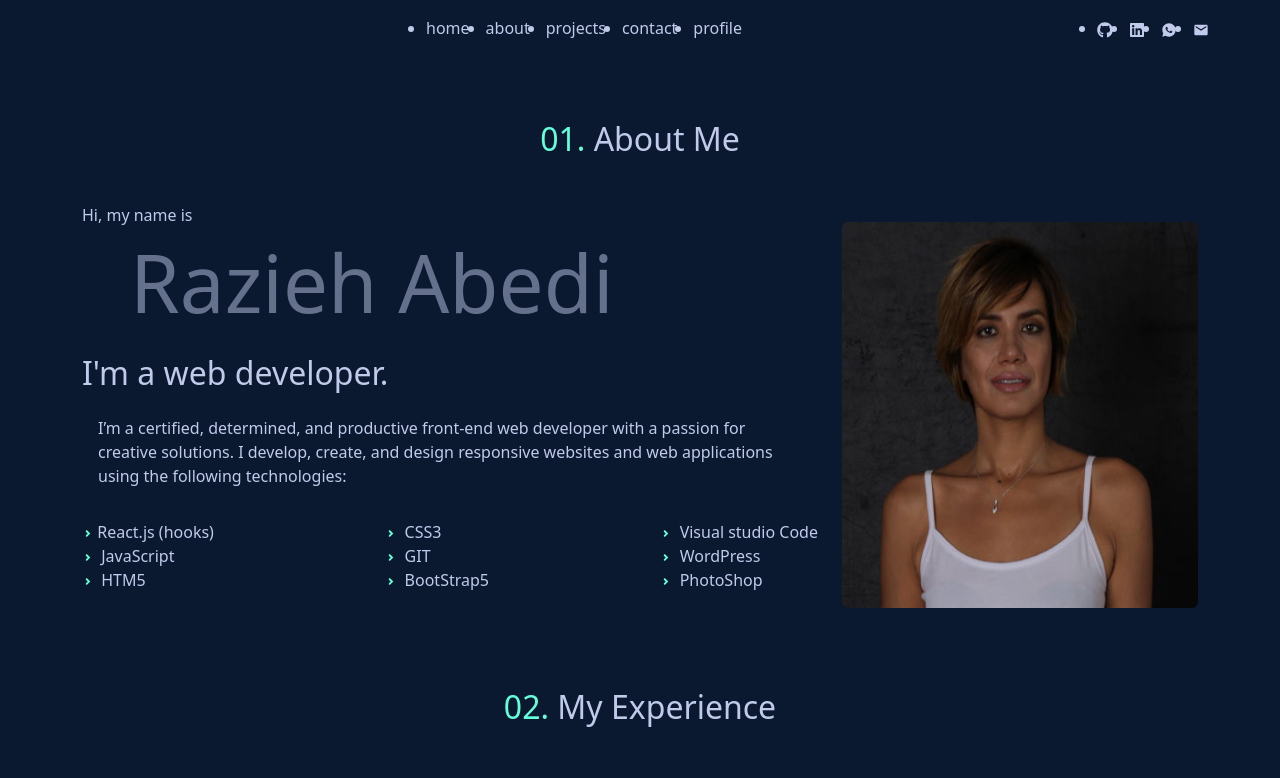
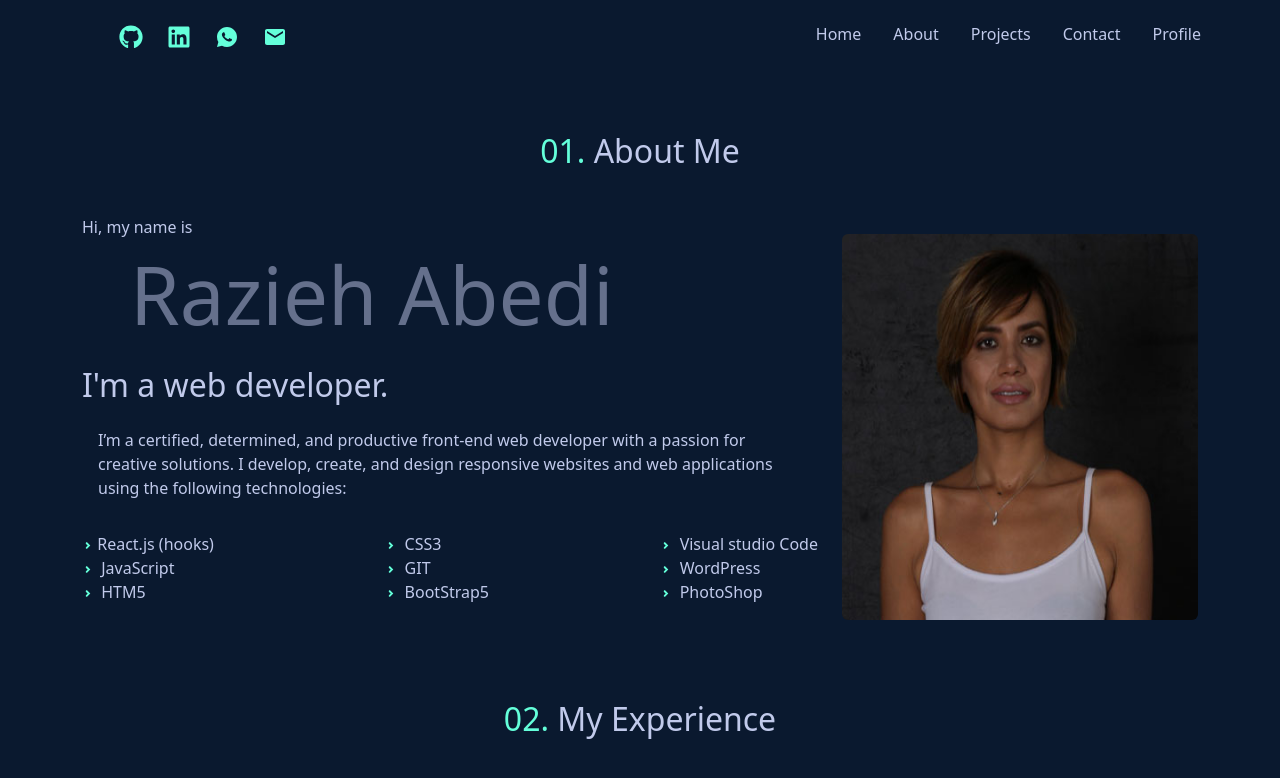
Before and after one commit to Razieh-Abedi/my-portfolio-app, a React (Create React App) app: page / in a window 1280 px wide. Shown: the top 778 px of the page. Built offline with nearby package versions, Linux system fonts and the light colour scheme.

Commit message:
made the toggle nav responsive

```diff
--- a/src/App.css
+++ b/src/App.css
@@ -117,7 +117,7 @@ h2 {
 .jobIcon {
   color: #64ffda;
   /* font-size: 2.7rem !important; */
-  font-size: 0.5rem ;
+  font-size: 0.5rem;
 }
 
 .companyBtn {
@@ -159,9 +159,7 @@ h2 {
   color: var(--clr-primary-5);
   padding-left: 1.5rem;
 }
-.socialIcons {
-  display: none;
-}
+
 .linksContainer {
   height: 0;
   overflow: hidden;
@@ -197,14 +195,14 @@ h2 {
     background: transparent;
   }
   .socialIcons {
-    display: flex;
+    display: flex !important;
   }
   .socialIcons a {
     margin: 0 0.5rem;
-    color: var(--clr-primary-5);
-    transition: var(--transition);
+    /* color: var(--clr-primary-5);
+    transition: var(--transition); */
   }
-  .socialIcons a:hover {
+  /* .socialIcons a:hover {
     color: var(--clr-primary-7);
-  }
+  } */
 }
--- a/src/components/layout/Header.jsx
+++ b/src/components/layout/Header.jsx
@@ -19,36 +19,49 @@ function Header() {
   }, [showLinks]);
 
   return (
-    <nav>
-      <div className="Navcontainer">
+    <nav className="Navcontainer">
       <div className="navHeader">
         <button className="navToggle" onClick={toggleLinks}>
           <FaBars />
         </button>
+        <ul className="socialIcons">
+          {social.map((socialIcon) => {
+            const { id, url, icon } = socialIcon;
+            return (
+              <li key={id} className="ms-2 list-unstyled d-inline">
+                <a href={url} className="headericon">{icon}</a>
+              </li>
+            );
+          })}
+        </ul>
       </div>
+      {/* <button className="navToggle" onClick={toggleLinks}>
+          <FaBars />
+        </button> */}
       <div className="linksContainer" ref={linksContainerRef}>
         <ul className="links" ref={linksRef}>
           {links.map((link) => {
             const { id, url, text } = link;
             return (
-                <li key={id} href={url} className="ms-3">
+              <li key={id} className="ms-3 list-unstyled headerTopic">
+                <a href={url} className="text-decoration-none">
                   {text}
+                </a>
               </li>
             );
           })}
         </ul>
       </div>
-        <ul className="socialIcons">
+      {/* <ul className="socialIcons">
         {social.map((socialIcon) => {
           const { id, url, icon } = socialIcon;
           return (
-              <li key={id} href={url} className="ms-3">
-                {icon}
+            <li key={id} className="ms-2 list-unstyled">
+              <a href={url}>{icon}</a>
             </li>
           );
         })}
-        </ul>
-      </div>
+      </ul> */}
     </nav>
   );
 }
```
Lines whose indentation alone changed are shown as unchanged.
